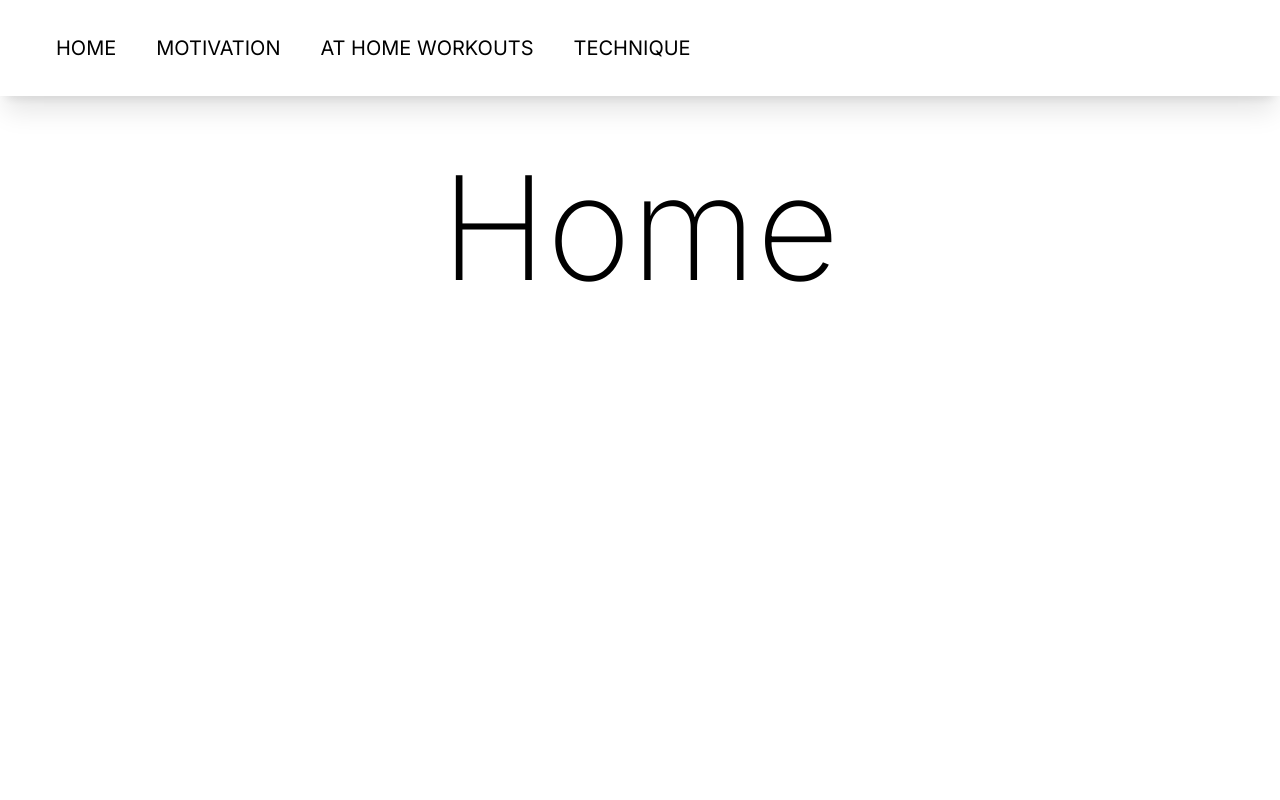
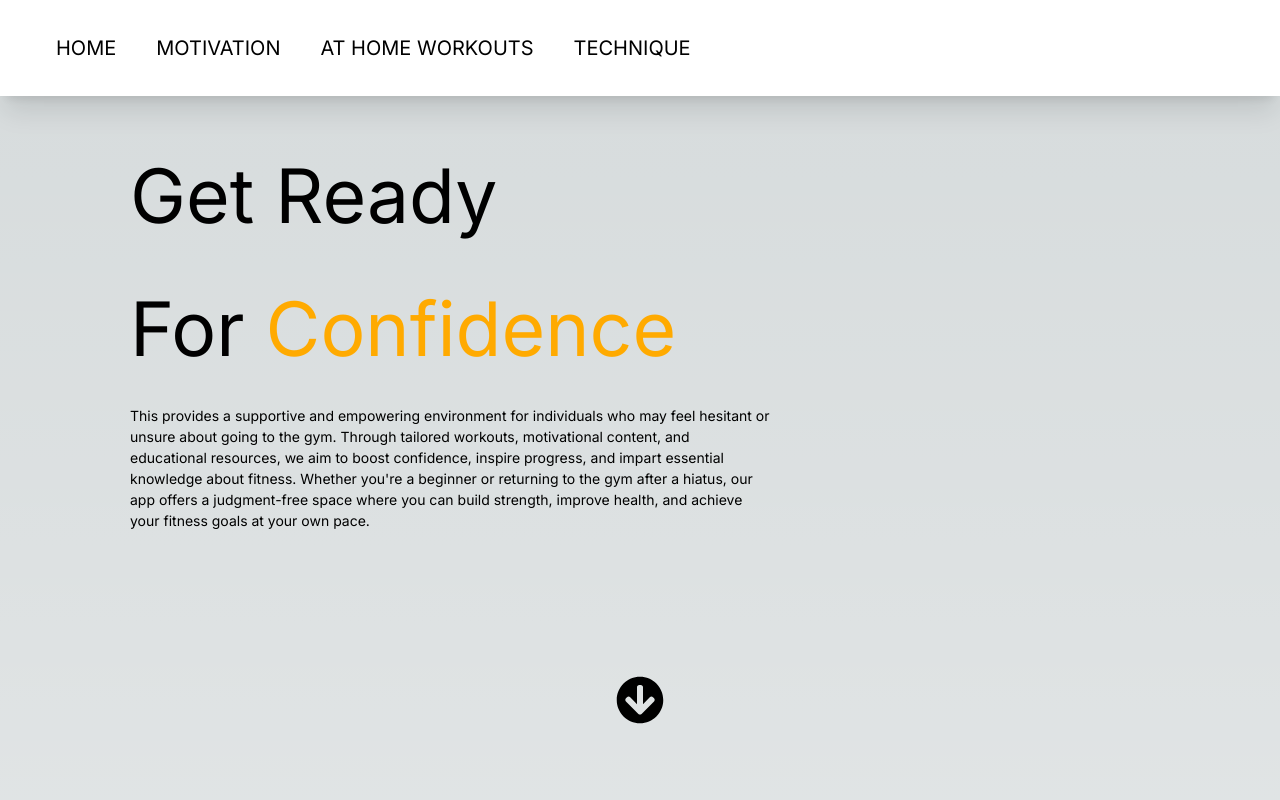
Before and after one commit to alisaeed10/sparkHacks2, a Next.js app: page / in a window 1280 px wide. Shown: the top 800 px of the page. Built offline with nearby package versions, Linux system fonts and the light colour scheme; grey boxes are pictures that could not be loaded.

Commit message:
MustafaLast

```diff
--- a/app/globals.css
+++ b/app/globals.css
@@ -6,6 +6,7 @@
   --foreground-rgb: 0, 0, 0;
   --background-start-rgb: 214, 219, 220;
   --background-end-rgb: 255, 255, 255;
+  background-image: url('../public/stars.webp');
 }
 
 @media (prefers-color-scheme: dark) {
--- a/components/PageFour.tsx
+++ b/components/PageFour.tsx
@@ -9,7 +9,7 @@ const PageFiveContainer = styled.div`
   justify-content: center;
   width: 100vw;
   height: 100vh;
-  background-color: #fff;
+  background-image: url('../public/stars.webp');
 `;
 
 const PageFiveContent = styled.div`
--- a/components/PageOne.tsx
+++ b/components/PageOne.tsx
@@ -1,28 +1,49 @@
 "use client";
-import React from "react";
+import React, { useState, useEffect } from "react";
 import styled from "styled-components";
-// import ScrollButton from "./ScroolButton";
-
+import ScrollButton from "./ScroolButton";
 
 const PageOneContainer = styled.div`
   display: flex;
   flex-direction: column;
-  align-items: center;
   justify-content: flex-start;
   width: 100vw;
   height: 100vh;
-  background-color: #fff;
+
+`;
+
+const Heading1 = styled.h1`
+  margin: 20px 0px 20px;
+  font-size: 75px;
+`;
+
+const Span = styled.span`
+  color: rgb(255, 170, 0);
+`;
+
+const Heading4 = styled.h4`
+  letter-spacing: 2px;
+  font-size: 22px;
+`;
+
+const Heading3 = styled.h3`
+  font-size: 14px;
+  margin-bottom: 50px;
 `;
 
 const PageOneContent = styled.div`
   width: 50vw;
+  top: 50%;
+  text-align: left;
+  margin-top: 20px; /* Move text down */
+  margin-left: 130px; /* Move text to the right */
 `;
 
 const PageOneStyle = styled.div`
   font-size: 9rem;
   color: #000;
-  text-align: center;
-  font-weight: 200;
+  // text-align: center;
+  font-weight: 9rem;
   margin-top: 15vh;
 `;
 
@@ -35,17 +56,46 @@ const ButtonContainer = styled.div`
   margin-bottom: 120px; /* Adjust margin-bottom as needed */
 `;
 
-export interface IPageOneProps {}
+const PageOne: React.FunctionComponent = () => {
+  const [textIndex, setTextIndex] = useState(0);
+  const texts = [
+    "Improvement",
+    "Dedication",
+    "A Happier Better You",
+    "Confidence",
+  ];
 
-const PageOne: React.FunctionComponent<IPageOneProps> = () => {
+  useEffect(() => {
+    const interval = setInterval(() => {
+      setTextIndex((prevIndex) => (prevIndex + 1) % texts.length);
+    }, 2000); // Change text every 2 seconds
+
+    return () => clearInterval(interval);
+  }, []);
+
   return (
     <>
       <PageOneContainer id="Home">
         <PageOneContent>
-          <PageOneStyle>Home</PageOneStyle>
-          {/* <ButtonContainer>
+          <PageOneStyle>
+            <Heading1>Get Ready</Heading1>
+            <Heading1>
+              For <Span>{texts[textIndex]}</Span>
+            </Heading1>
+            <Heading3>
+              This provides a supportive and empowering environment for individuals
+              who may feel hesitant or unsure about going to the gym. Through
+              tailored workouts, motivational content, and educational
+              resources, we aim to boost confidence, inspire progress, and
+              impart essential knowledge about fitness. Whether you're a
+              beginner or returning to the gym after a hiatus, our app offers a
+              judgment-free space where you can build strength, improve health,
+              and achieve your fitness goals at your own pace.{" "}
+            </Heading3>
+          </PageOneStyle>
+          <ButtonContainer>
             <ScrollButton />
-          </ButtonContainer> */}
+          </ButtonContainer>
         </PageOneContent>
       </PageOneContainer>
     </>
--- a/components/PageThree.tsx
+++ b/components/PageThree.tsx
@@ -1,7 +1,7 @@
 "use client";
 import React from "react";
 import styled from "styled-components";
-// import ScrollButton from "./ScroolButton";
+import ScrollButton from "./ScroolButton";
 
 
 const PageThreeContainer = styled.div`
@@ -11,7 +11,7 @@ const PageThreeContainer = styled.div`
   justify-content: center;
   width: 100vw;
   height: 100vh;
-  background-color: #fff;
+  background-image: url('../public/stars.webp');
 `;
 
 const PageThreeContent = styled.div`
@@ -82,9 +82,9 @@ const PageThree: React.FunctionComponent<IPageThreeProps> = () => {
           <ButtonContainer>
             <Button>Click Here For More</Button>
           </ButtonContainer>
-          {/* <ButtonContainer>
+          <ButtonContainer>
             <ScrollButton />
-          </ButtonContainer> */}
+          </ButtonContainer>
         </PageThreeContent>
       </PageThreeContainer>
     </>
--- a/components/PageTwo.tsx
+++ b/components/PageTwo.tsx
@@ -1,16 +1,17 @@
 "use client";
 import React from "react";
 import styled from "styled-components";
-// import ScrollButton from "./ScroolButton";
+import ScrollButton from "./ScroolButton";
 
 const PageFiveContainer = styled.div`
   display: flex;
+  background-image: url('../public/stars.webp');
   flex-direction: column;
   align-items: center;
   justify-content: center;
   width: 100vw;
   height: 100vh;
-  background-color: #fff;
+  // background-color: #fff;
 
 `;
 
@@ -79,9 +80,9 @@ const PageTwo: React.FunctionComponent<IPageTwoProps> = () => {
           <ButtonContainer>
             <Button2>Click Here For More</Button2>
           </ButtonContainer>
-          {/* <ButtonContainer>
+          <ButtonContainer>
             <ScrollButton />
-          </ButtonContainer> */}
+          </ButtonContainer>
         </PageFiveContent>
       </PageFiveContainer>
     </>
--- a/components/ScroolButton.tsx
+++ b/components/ScroolButton.tsx
@@ -1,61 +1,62 @@
-// import styled from "styled-components";
-// import React, { useState } from "react";
-// import { FaArrowCircleDown } from "react-icons/fa";
+import styled from "styled-components";
+import React, { useState, useEffect } from "react";
+import { FaArrowCircleDown } from "react-icons/fa";
 
-// export const Header = styled.h1`
-//   text-align: center;
-//   left: 50%;
-//   color: green;
-// `;
+export const Header = styled.h1`
+  text-align: center;
+  left: 50%;
+  color: green;
+`;
 
-// export const Content = styled.div`
-//   overflowy: scroll;
-//   height: 2500px;
-// `;
+export const Content = styled.div`
+  overflow-y: scroll;
+  height: 2500px;
+`;
 
-// export const Button = styled.div`
-//   width: 100%;
-//   left: 50%;
-//   height: 20px;
-//   font-size: 3rem;
-//   z-index: 1;
-//   cursor: pointer;
-//   color: black;
-// `;
+export const Button = styled.div`
+  width: 100%;
+  left: 50%;
+  height: 20px;
+  font-size: 3rem;
+  z-index: 1;
+  cursor: pointer;
+  color: black;
+`;
 
-// const ScrollButton = () => {
-//   const [visible, setVisible] = useState(true);
+const ScrollButton = () => {
+  const [visible, setVisible] = useState(true);
 
-//   const toggleVisible = () => {
-//     const scrolled = document.documentElement.scrollTop;
-//     setVisible(true);
-//   };
+  useEffect(() => {
+    const toggleVisible = () => {
+      const scrolled = document.documentElement.scrollTop;
+      setVisible(true);
+    };
 
-//   const scrollToBottom = () => {
-//     // Get the height of the viewport
-//     const viewportHeight = window.innerHeight;
-//     // Get the current scroll position
-//     const currentScrollPosition = window.scrollY;
-//     // Calculate the scroll position for the next page
-//     const nextScrollPosition = currentScrollPosition + viewportHeight;
-//     window.scrollTo({
-//       top: nextScrollPosition,
-//       behavior: "auto",
-//       /* you can also use 'auto' behaviour
-// 			in place of 'smooth' */
-//     });
-//   };
+    if (typeof window !== 'undefined') {
+      window.addEventListener("scroll", toggleVisible);
 
-//   window.addEventListener("scroll", toggleVisible);
+      return () => window.removeEventListener("scroll", toggleVisible);
+    }
+  }, []);
 
-//   return (
-//     <Button>
-//       <FaArrowCircleDown
-//         onClick={scrollToBottom}
-//         style={{ display: visible ? "inline" : "none" }}
-//       />
-//     </Button>
-//   );
-// };
+  const scrollToBottom = () => {
+    const viewportHeight = window.innerHeight;
+    const currentScrollPosition = window.scrollY;
+    const nextScrollPosition = currentScrollPosition + viewportHeight;
+    window.scrollTo({
+      top: nextScrollPosition,
+      behavior: "auto",
+    });
+  };
 
-// export default ScrollButton;
+  return (
+    <Button>
+      <FaArrowCircleDown
+        onClick={scrollToBottom}
+        style={{ display: visible ? "inline" : "none" }}
+      />
+    </Button>
+  );
+};
+
+export default ScrollButton;
```
Also changed, not shown: public/stars.webp (added).
